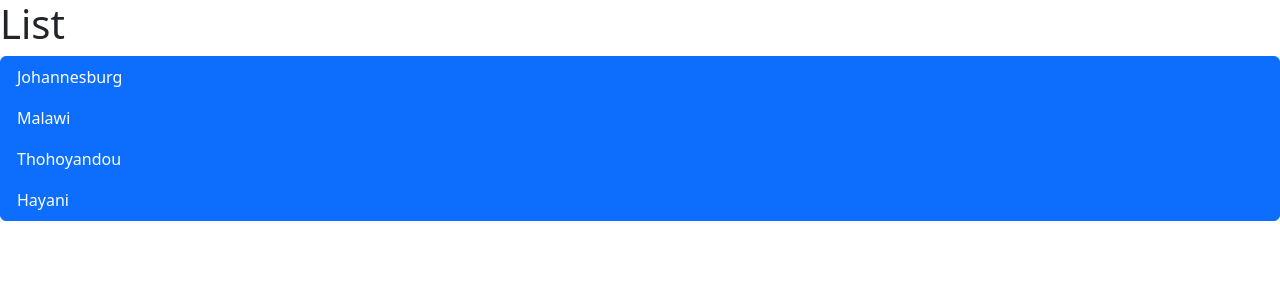
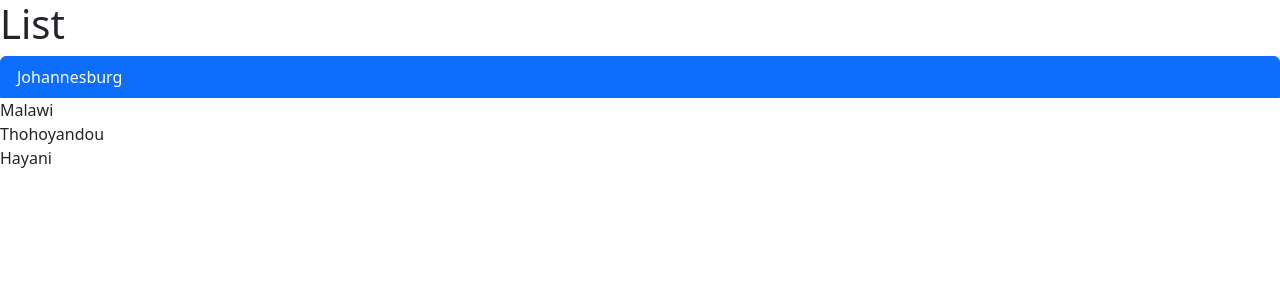
Before and after one commit to Ufhano/quick-brushup, a React (Vite) app: page / in a window 1280 px wide. Shown: the top 300 px of the page. Built offline with nearby package versions, Linux system fonts and the light colour scheme.

Commit message:
Update ListGroup.tsx

```diff
--- a/src/Components/ListGroup.tsx
+++ b/src/Components/ListGroup.tsx
@@ -3,7 +3,7 @@
 
 function ListGroup() {
   let items = ["Johannesburg", "Malawi", "Thohoyandou", "Hayani"];
-  let selectedIndex = 2
+  let selectedIndex = 0
 
 //event handling the onclick
   const handleClick =(event:MouseEvent) => console.log(event)
@@ -16,7 +16,7 @@
       <ul className="list-group">
         {items.map((item, index) => (
           <li
-            className="list-group-item active"
+            className={selectedIndex === index? 'list-group-item active' : 'list-group=item'}
             key={item}
             onClick={handleClick}
           >
```
